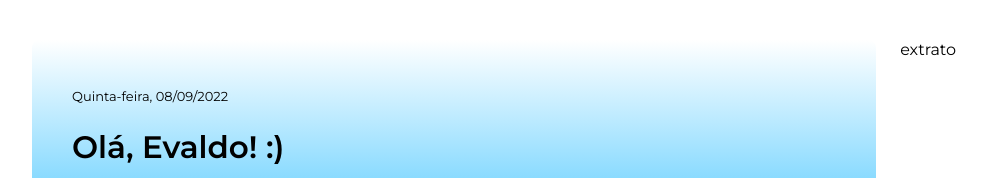
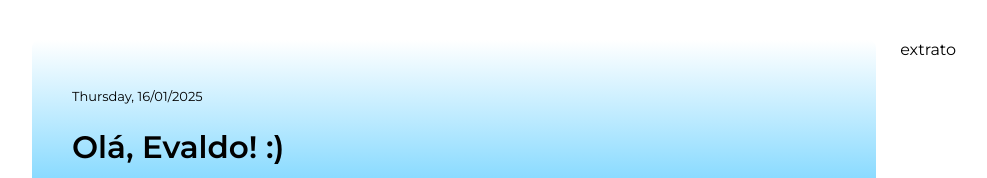
Before and after one commit to antonioevaldo/4456-angular-19-projeto, an Angular app: page / in a window 1280 px wide. Shown: the top 178 px of the page, without its empty margins (8-995 px from the left). Built offline with nearby package versions, Linux system fonts and the light colour scheme.

Commit message:
Vídeo 1.4

```diff
--- a/angular.json
+++ b/angular.json
@@ -115,6 +115,9 @@
             "scripts": []
           }
         }
+      },
+      "i18n": {
+        "sourceLocale": "pt"
       }
     }
   },
--- a/src/app/apresentacao/apresentacao.component.html
+++ b/src/app/apresentacao/apresentacao.component.html
@@ -1,6 +1,8 @@
 <header class="apresentacao">
   <section class="boas-vindas">
-    <span class="boas-vindas__data">Quinta-feira, 08/09/2022</span>
+    <span class="boas-vindas__data">
+      {{ dataAtual | date:'EEEE, dd/MM/yyyy' | titlecase }}
+    </span>
     <h1 class="boas-vindas__titulo">Olá, Evaldo! :)</h1>
   </section>
 </header>
--- a/src/app/apresentacao/apresentacao.component.ts
+++ b/src/app/apresentacao/apresentacao.component.ts
@@ -1,11 +1,12 @@
+import { DatePipe, TitleCasePipe } from '@angular/common';
 import { Component } from '@angular/core';
 
 @Component({
   selector: 'app-apresentacao',
-  imports: [],
+  imports: [DatePipe, TitleCasePipe],
   templateUrl: './apresentacao.component.html',
   styleUrl: './apresentacao.component.css'
 })
 export class ApresentacaoComponent {
-
+  dataAtual = new Date();
 }
```
